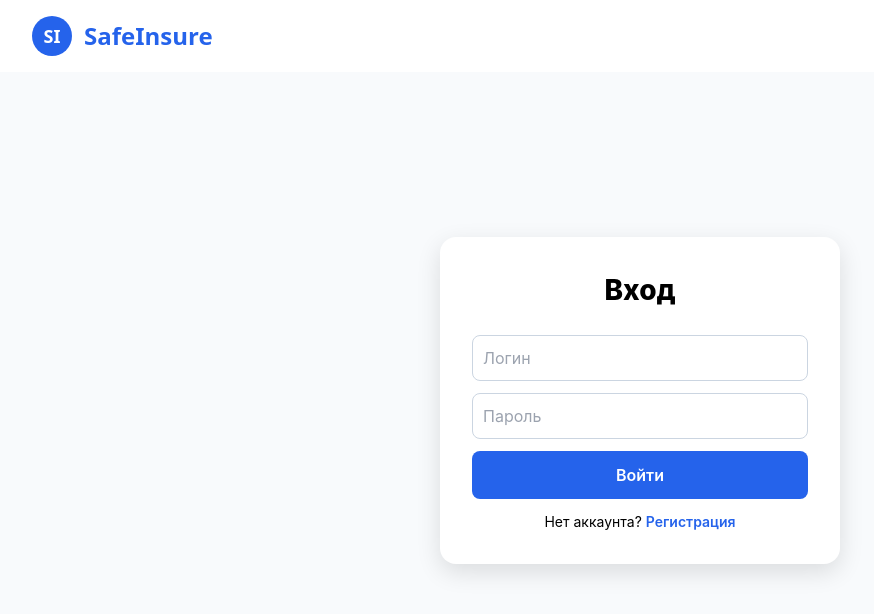
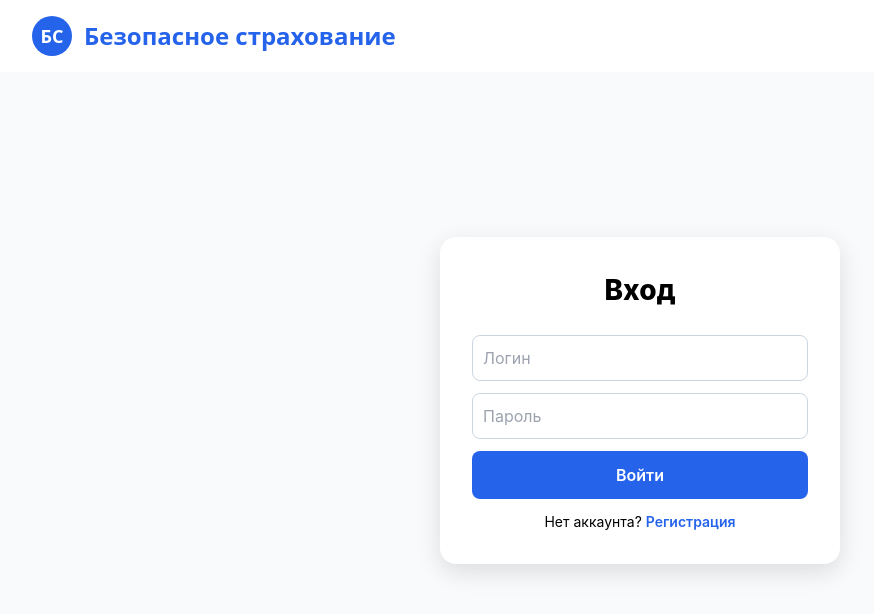
Before and after one commit to Dierfeus/insuranceVue, a Vue app in the folder client/: page /login in a window 1280 px wide. Shown: the top 614 px of the page, without its empty margins (0-874 px from the left). Built offline with nearby package versions, Linux system fonts and the light colour scheme.

Commit message:
изменил лого и часть стилей

```diff
--- a/client/src/App.vue
+++ b/client/src/App.vue
@@ -29,8 +29,8 @@ const UserRole = computed((): string => {
 
         <!-- Логотип слева -->
         <div class="logo" @click="router.push('/')">
-          <div class="logo-icon">SI</div>
-          <span class="logo-text">SafeInsure</span>
+          <div class="logo-icon">БС</div>
+          <span class="logo-text">Безопасное страхование</span>
         </div>
 
         <!-- Кнопки справа -->
--- a/client/src/index.css
+++ b/client/src/index.css
@@ -44,7 +44,6 @@
   .btn-primary:hover {
     background-color: #1d4ed8;
     box-shadow: 0 5px 7px -3px rgba(0, 0, 0, 0.1);
-    transform: translateY(-2px);
   }
 
   .btn-submit {
@@ -56,7 +55,6 @@
   .btn-submit:hover {
     background-color: #0fb361;
     box-shadow: 0 5px 7px -3px rgba(0, 0, 0, 0.1);
-    transform: translateY(-2px);
   }
 
   /* 4. Форма создания */
@@ -118,7 +116,6 @@
 
   .card:hover {
     box-shadow: 0 10px 15px -3px rgba(0, 0, 0, 0.1);
-    transform: translateY(-2px);
   }
 
   /* 6. Элементы внутри карточки */
@@ -244,7 +241,6 @@
 .auth-btn-primary:hover {
     background-color: #1d4ed8;
     box-shadow: 0 5px 7px -3px rgba(0,0,0,0.1);
-    transform: translateY(-2px);
 }
 
 .auth-btn-success {
@@ -254,7 +250,6 @@
 .auth-btn-success:hover {
     background-color: #15803d;
     box-shadow: 0 5px 7px -3px rgba(0,0,0,0.1);
-    transform: translateY(-2px);
 }
 
 .auth-text-link {
@@ -353,7 +348,6 @@
 .btn-profile:hover {
     background-color: #2563eb;
     box-shadow: 0 4px 6px rgba(0,0,0,0.1);
-    transform: translateY(-1px);
 }
 
 /* Красные кнопки выхода */
@@ -363,7 +357,6 @@
 .btn-logout:hover {
     background-color: #dc2626;
     box-shadow: 0 4px 6px rgba(0,0,0,0.1);
-    transform: translateY(-1px);
 }
 
 /* === Основной контент === */
--- a/client/src/style.css
+++ b/client/src/style.css
@@ -87,7 +87,6 @@
 }
 
 .card:hover {
-  transform: translateY(-3px);
   border-color: rgba(100,108,255,0.4);
 }
 
```
